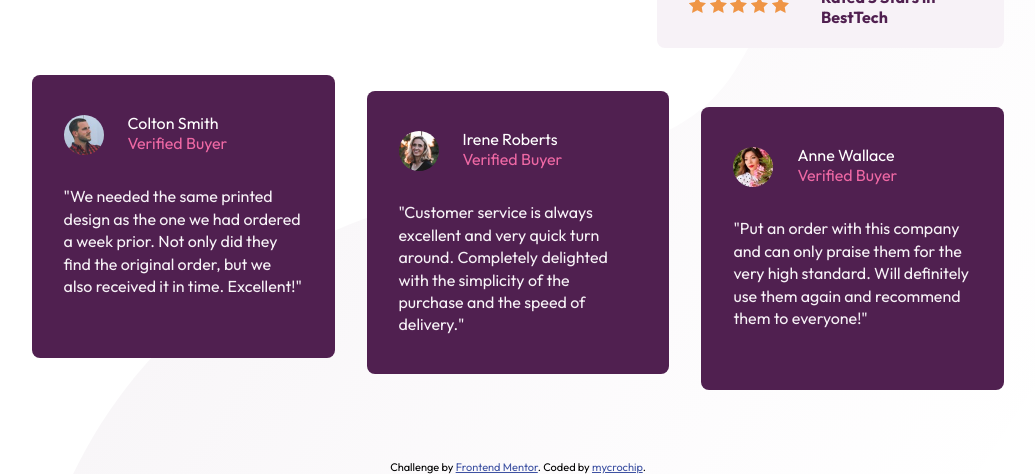
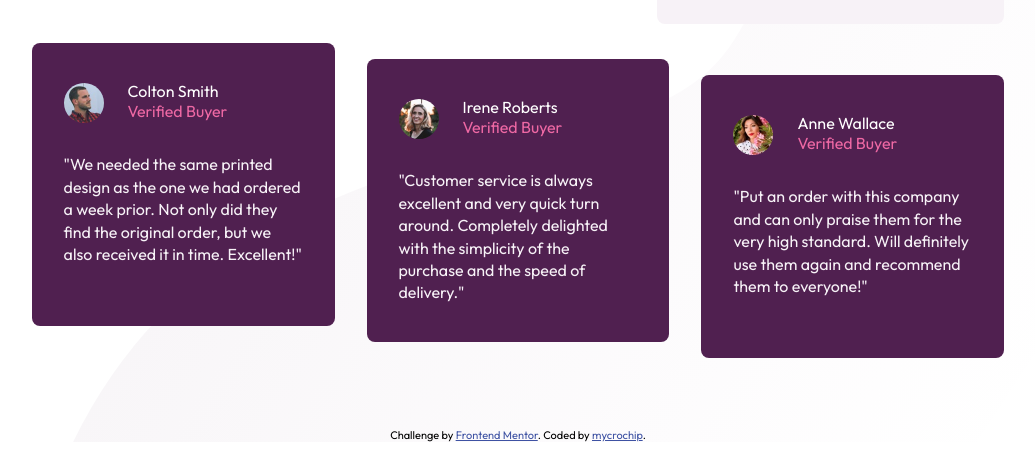
Before and after one commit to mycrochip/social-proof-section, a plain HTML site: page index.html in a window 1280 px wide. Shown: the part 389-863 px from the top of the page, without its empty margins (122-1157 px from the left). After the commit the page ends 831 px from the top, so only its background shows below. Drawn offline with Linux system fonts and the light colour scheme.

Commit message:
Update index.css

```diff
--- a/index.css
+++ b/index.css
@@ -166,7 +166,7 @@ body {
   @media only screen and (min-width: 1221px){
     body {
         width: 100vw;
-        padding-block-start: max(50px, 20vh);
+        padding-block-start: max(50px, 17vh);
         padding-inline: max(50px, 12vw);
         background-image: url(images/bg-pattern-top-desktop.svg), url(images/bg-pattern-bottom-desktop.svg);
         background-size: auto auto;
@@ -200,7 +200,7 @@ body {
         grid-area: cards;
         flex-direction: row;
         gap: 2rem;
-        margin-block-start: 2rem;
+        margin-block-start: 1.5rem;
     }
 
     .card__text {
```
